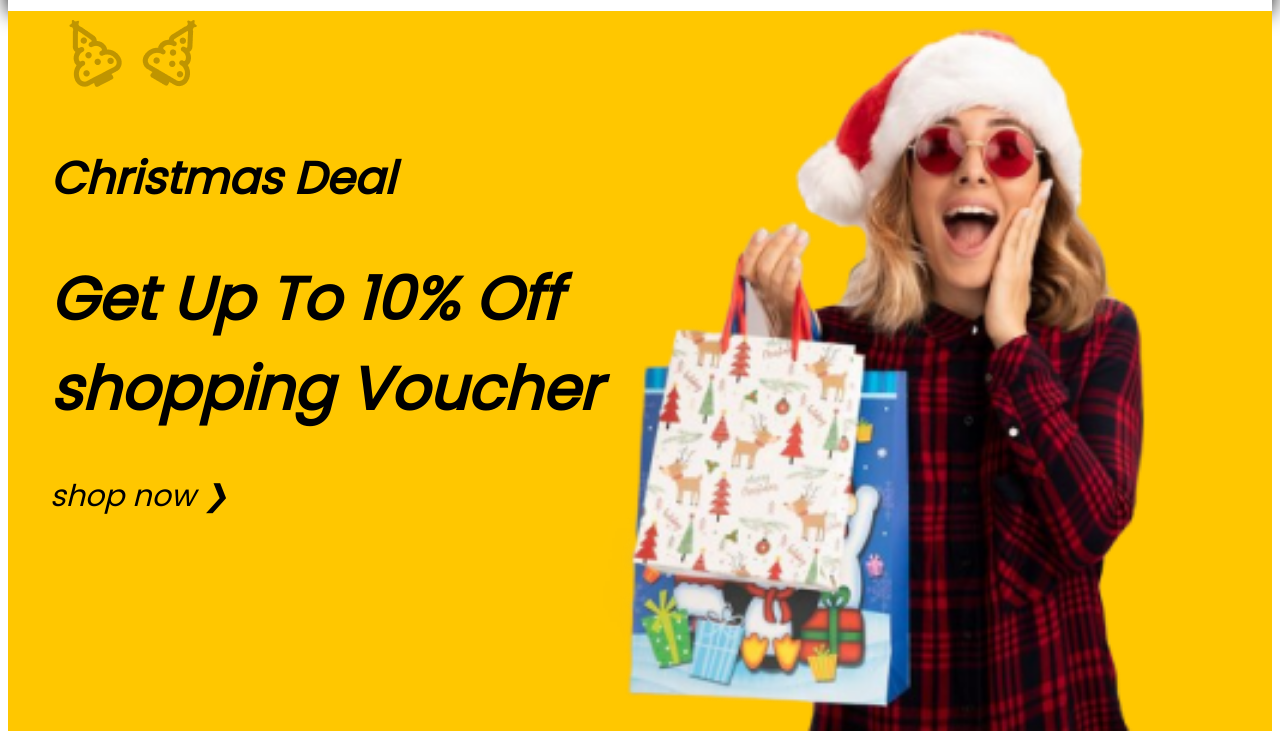
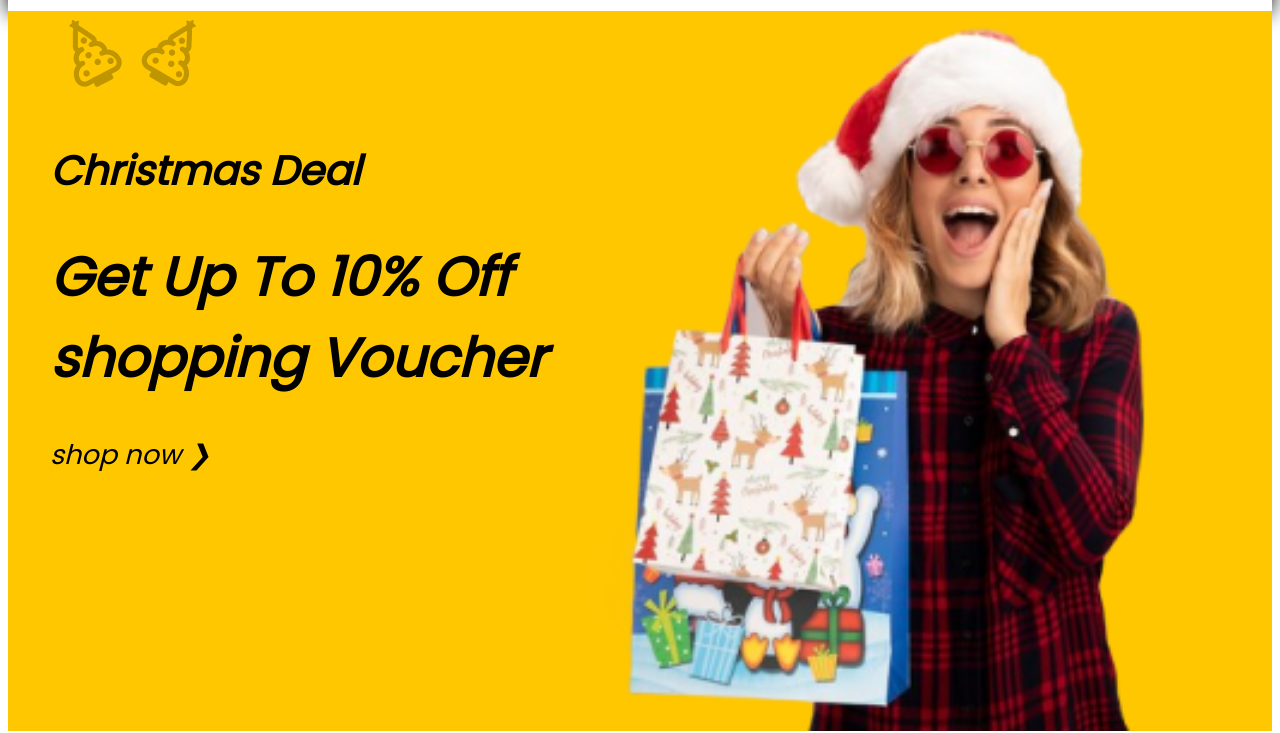
Before and after one commit to mercydan32/home_page_proj, a plain HTML site: page index.html in a window 1280 px wide. Shown: the part 93-826 px from the top of the page. Drawn offline with Linux system fonts and the light colour scheme; grey boxes are pictures that could not be loaded.

Commit message:
Update index.css

```diff
--- a/index.css
+++ b/index.css
@@ -2,10 +2,6 @@
     font-family: 'Poppins', sans-serif;
 
 }
-/* body{
-  /* margin: 0; */
-  /* background-color: whitesmoke;
-} */
 
 .headings{
     width: 100%;
@@ -131,15 +127,12 @@
       .hero_wordings{
         position: absolute;
         z-index: 1;
-        font-size:30px;
+        font-size:27px;
         font-style: oblique;
         top: 100px;
         left: 50px;
 
       }
-
-
-
 
 
         /* hero_area container slider */
```
